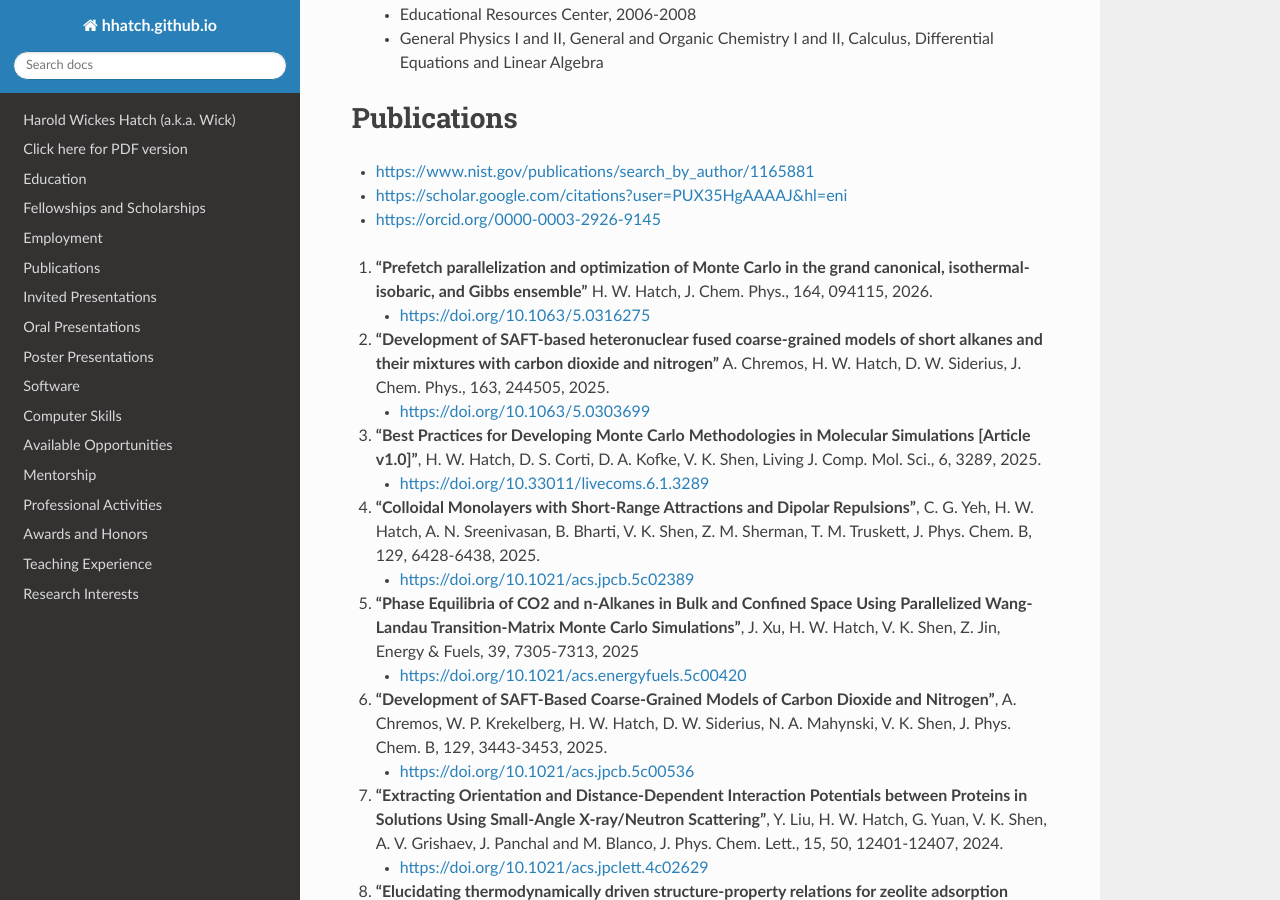
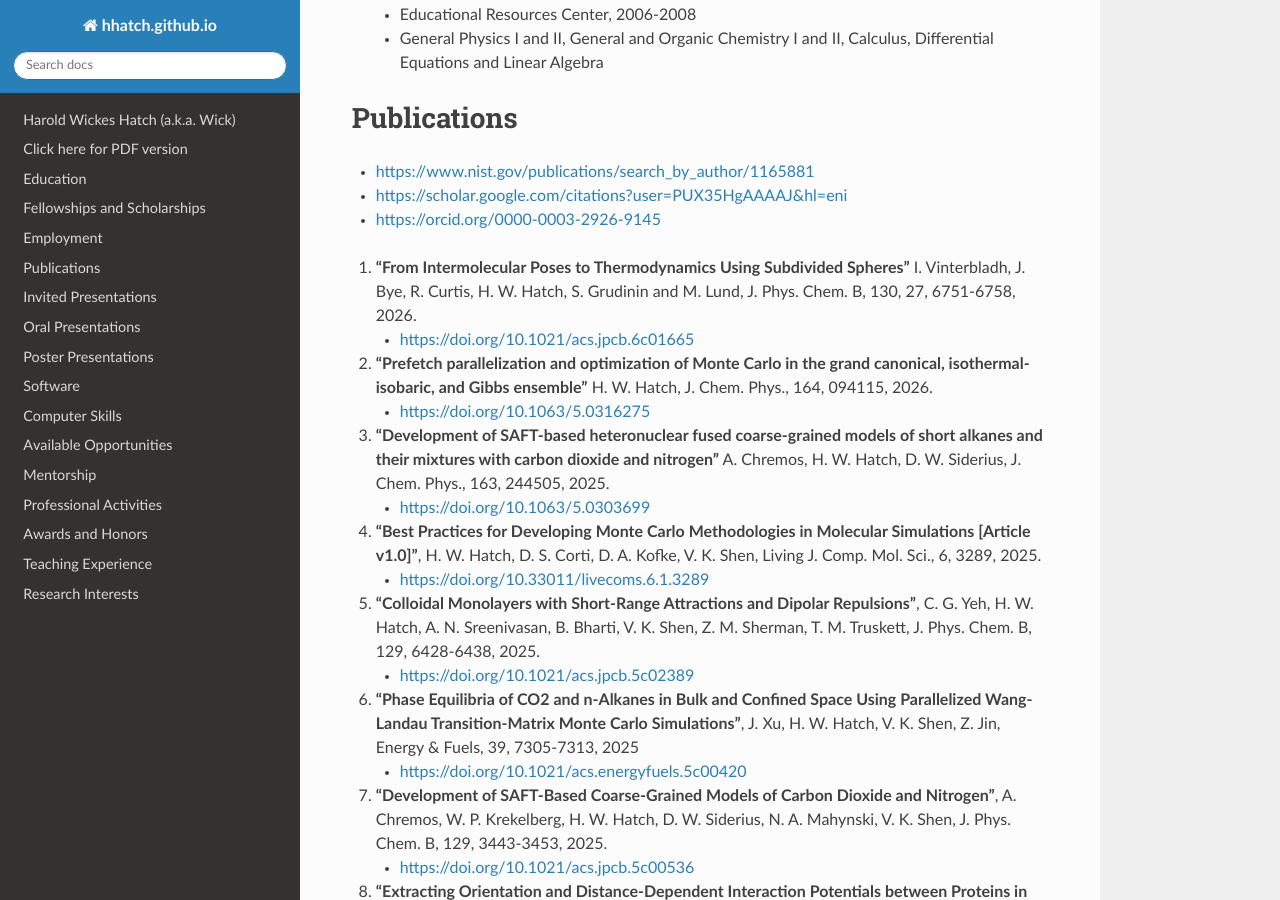
Before and after one commit to hhatch/hhatch.github.io, a Sphinx documentation site: the page built from source/index.rst, in a window 1280 px wide and 900 px high, scrolled down 1640 px. Built offline with Sphinx 7.4.7 and the Read the Docs theme 3.1.0, drawn with Linux system fonts in a browser that asks for light colours.

Commit message:
added poses paper

```diff
--- a/source/index.rst
+++ b/source/index.rst
@@ -74,6 +74,10 @@ Publications
 - https://www.nist.gov/publications/search_by_author/1165881
 - https://scholar.google.com/citations?user=PUX35HgAAAAJ&hl=eni
 - https://orcid.org/0000-0003-2926-9145
+
+#. **"From Intermolecular Poses to Thermodynamics Using Subdivided Spheres"** I. Vinterbladh, J. Bye, R. Curtis, H. W. Hatch, S. Grudinin and M. Lund, J. Phys. Chem. B, 130, 27, 6751-6758, 2026.
+
+   - https://doi.org/10.1021/acs.jpcb.6c01665
 
 #. **"Prefetch parallelization and optimization of Monte Carlo in the grand canonical, isothermal-isobaric, and Gibbs ensemble"** H. W. Hatch, J. Chem. Phys., 164, 094115, 2026.
 
```
